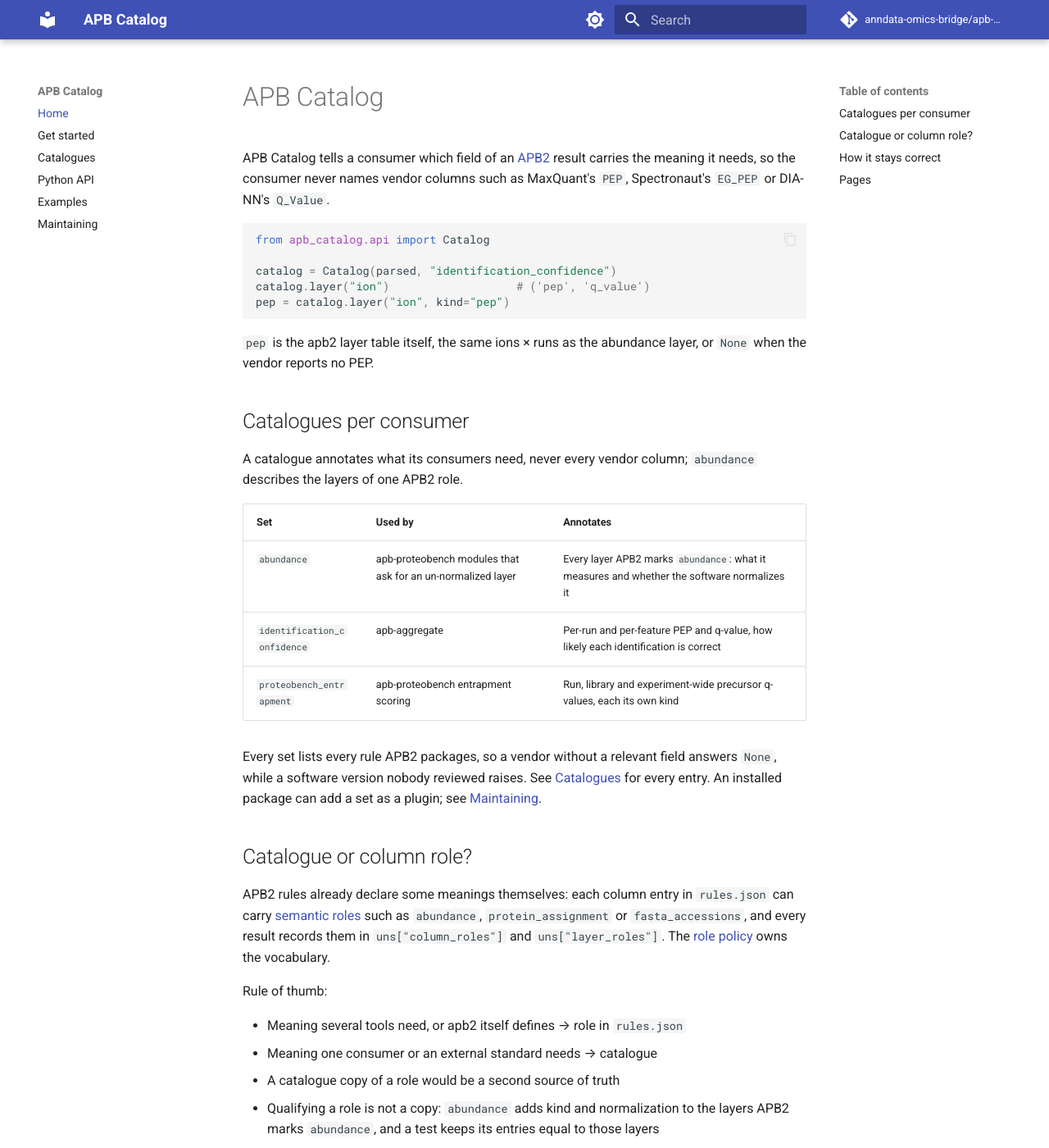
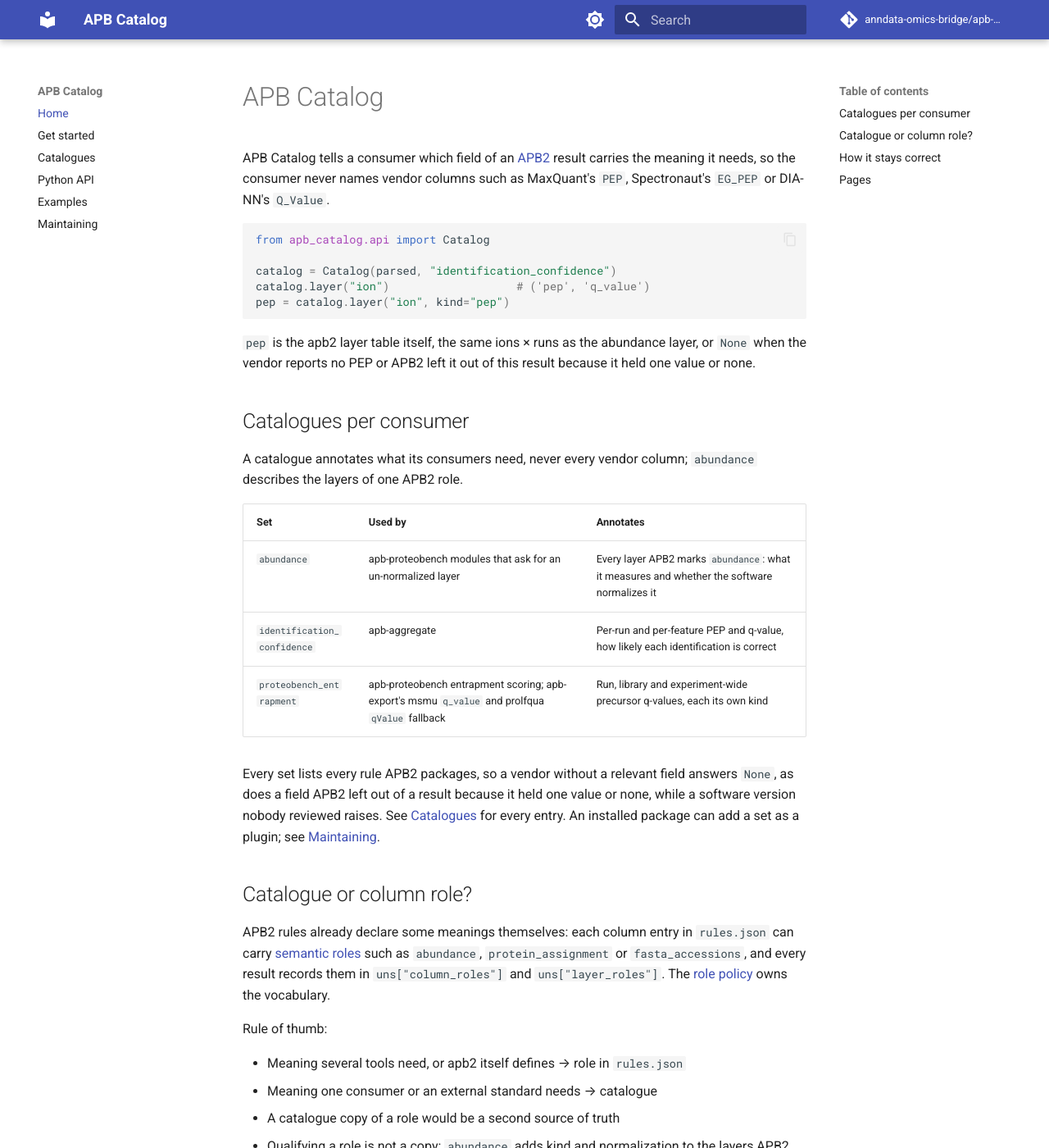
Before and after one commit to anndata-omics-bridge/apb-catalog, an MkDocs documentation site: the page built from docs/index.md, in a window 1280 px wide and 1400 px high. Shown: the whole window at 82% size. Built offline with MkDocs 1.6.1 and Material for MkDocs 9.7.7, drawn with Linux system fonts in a browser that asks for light colours; comment, search, counter and statistics services are not loaded.

Commit message:
docs: entry counts, MSAngel's unknown protein abundances, None for left-out fields
None also answers for a field apb2 left out because it held one value
or none. Counts 48/20 and 71 coverage rows; the entrapment legend names
the per-feature var columns; apb-export's msmu and prolfqua targets are
users of the proteobench_entrapment set.

````diff
--- a/docs/index.md
+++ b/docs/index.md
@@ -10,7 +10,7 @@ catalog.layer("ion")                   # ('pep', 'q_value')
 pep = catalog.layer("ion", kind="pep")
 ```
 
-`pep` is the apb2 layer table itself, the same ions × runs as the abundance layer, or `None` when the vendor reports no PEP.
+`pep` is the apb2 layer table itself, the same ions × runs as the abundance layer, or `None` when the vendor reports no PEP or APB2 left it out of this result because it held one value or none.
 
 ## Catalogues per consumer
 
@@ -20,9 +20,9 @@ A catalogue annotates what its consumers need, never every vendor column; `abund
 | --- | --- | --- |
 | `abundance` | apb-proteobench modules that ask for an un-normalized layer | Every layer APB2 marks `abundance`: what it measures and whether the software normalizes it |
 | `identification_confidence` | apb-aggregate | Per-run and per-feature PEP and q-value, how likely each identification is correct |
-| `proteobench_entrapment` | apb-proteobench entrapment scoring | Run, library and experiment-wide precursor q-values, each its own kind |
+| `proteobench_entrapment` | apb-proteobench entrapment scoring; apb-export's msmu `q_value` and prolfqua `qValue` fallback | Run, library and experiment-wide precursor q-values, each its own kind |
 
-Every set lists every rule APB2 packages, so a vendor without a relevant field answers `None`, while a software version nobody reviewed raises. See [Catalogues](catalogues.md) for every entry. An installed package can add a set as a plugin; see [Maintaining](maintaining.md#plugin-sets).
+Every set lists every rule APB2 packages, so a vendor without a relevant field answers `None`, as does a field APB2 left out of a result because it held one value or none, while a software version nobody reviewed raises. See [Catalogues](catalogues.md) for every entry. An installed package can add a set as a plugin; see [Maintaining](maintaining.md#plugin-sets).
 
 ## Catalogue or column role?
 
````
Also changed, not shown: README.md (+4 -4 lines), docs/catalogues.md (+3 -3 lines), docs/examples.md (+2 -2 lines), docs/getting-started.md (+1 -1 lines), docs/maintaining.md (+1 -1 lines), 3 other files.
